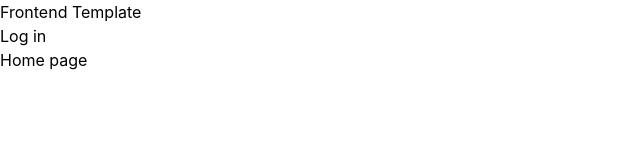
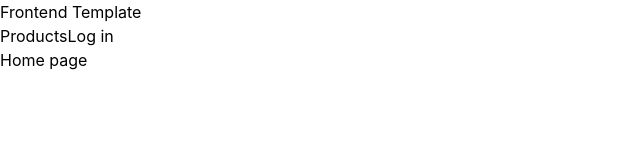
Before and after one commit to Lovepreet-Kaur-13/capstone-frontend, a React (Vite) app: page / in a window 1280 px wide. Shown: the top 160 px of the page, without its empty margins (0-640 px from the left). Built offline with nearby package versions, Linux system fonts and the light colour scheme; no server answers.

Commit message:
update: add products link to Navbar

```diff
--- a/src/layout/Navbar.jsx
+++ b/src/layout/Navbar.jsx
@@ -10,6 +10,7 @@ export default function Navbar() {
         <p>Frontend Template</p>
       </NavLink>
       <nav>
+        <NavLink to="/products">Products</NavLink>
         {token ? (
           <button onClick={logout}>Log out</button>
         ) : (
```
Also changed, not shown: src/products/Products.jsx (added).
